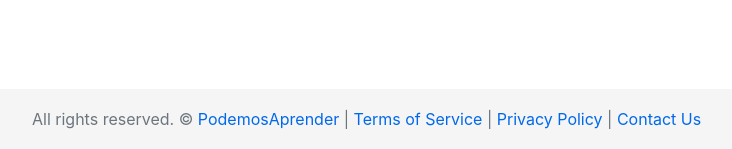
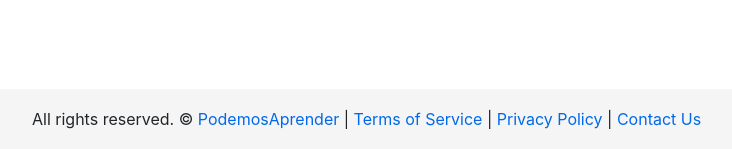
Before and after one commit to podemosaprender/app_podemosaprender, a Django app: page /charla/nueva in a window 1280 px wide. Shown: the part 651-800 px from the top of the page, without its empty margins (53-785 px from the left). Run offline with Django 3.2, Linux system fonts and the light colour scheme; the visitor is signed in with stand-in values (Sample User, id 1); some libraries are stand-ins or nearby versions.

Commit message:
le quité la class text-mute al texto all rights reserved, para que haga contraste con el fondo del footer, sin cambiar la fuente

```diff
--- a/pa_charlas_app/templates/pa_charlas_app/base.html
+++ b/pa_charlas_app/templates/pa_charlas_app/base.html
@@ -53,7 +53,7 @@
 
 		<footer class="footer">
 				<div class="container">
-					<span class="text-muted">All rights reserved. &copy;
+					<span>All rights reserved. &copy;
 						<a href="https://www.podemosaprender.org">PodemosAprender</a> |
 						<a href="{% static 'tos.html' %}">Terms of Service</a> |
 						<a href="{% static 'privacy.html' %}">Privacy Policy</a> |
```
